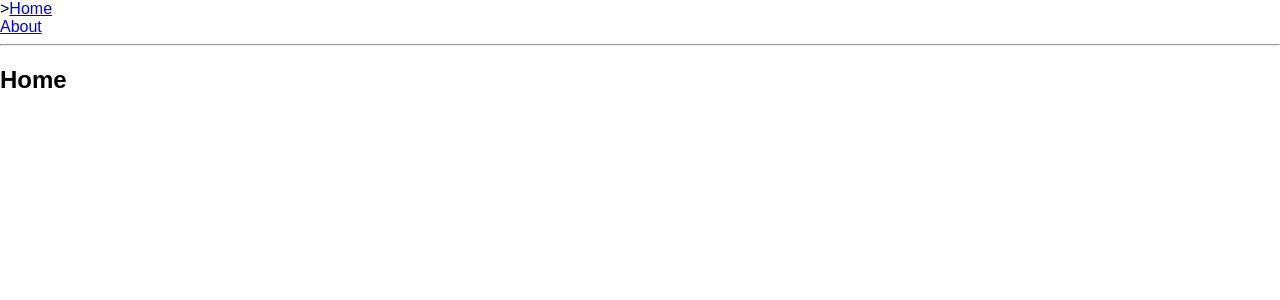
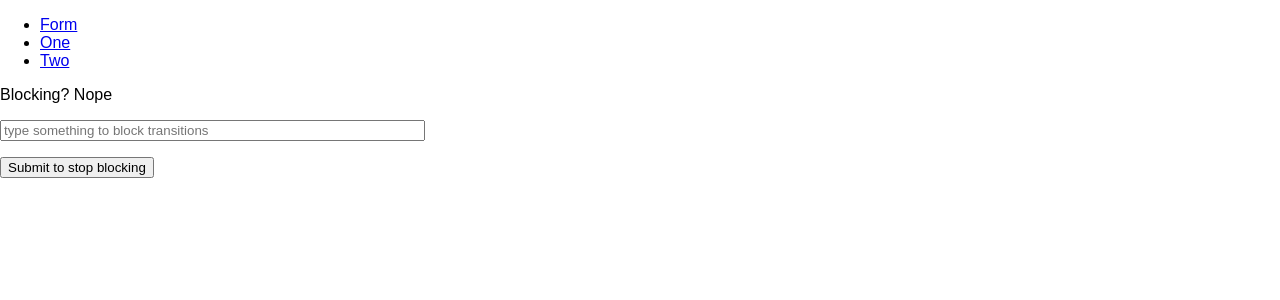
Before and after one commit to zhangfaliang/react-cli, a React (Create React App) app: page / in a window 1280 px wide. Shown: the top 300 px of the page. Built offline with nearby package versions, Linux system fonts and the light colour scheme.

Commit message:
add blocking transfor page

```diff
--- a/src/index.js
+++ b/src/index.js
@@ -13,7 +13,8 @@
   BasicExample,
   URLParameters,
   AuthExample,
-  CustomLink
+  CustomLink,
+  PreventingTransitionsExample
 } from './routers/index';
 
 const sagaMiddleware = createSagaMiddleware();
@@ -34,7 +35,7 @@
   // this function will be reused
   ReactDOM.render(
     <Provider store={store}>
-      <CustomLink />
+      <PreventingTransitionsExample />
     </Provider>,
     document.getElementById('root')
   );
--- /dev/null
+++ b/src/routers/PransitionsTransitions.js
@@ -0,0 +1,75 @@
+import React from 'react';
+import { BrowserRouter as Router, Route, Link, Prompt } from 'react-router-dom';
+
+const PreventingTransitionsExample = () => (
+  <Router>
+    <div>
+      <ul>
+        <li>
+          <Link to="/">Form</Link>
+        </li>
+        <li>
+          <Link to="/one">One</Link>
+        </li>
+        <li>
+          <Link to="/two">Two</Link>
+        </li>
+      </ul>
+      <Route path="/" exact component={Form} />
+      <Route path="/one" render={() => <h3>One</h3>} />
+      <Route path="/two" render={() => <h3>Two</h3>} />
+    </div>
+  </Router>
+);
+
+class Form extends React.Component {
+  state = {
+    isBlocking: false
+  };
+
+  render() {
+    const { isBlocking } = this.state;
+
+    return (
+      <form
+        onSubmit={event => {
+          event.preventDefault();
+          event.target.reset();
+          this.setState({
+            isBlocking: false
+          });
+        }}
+      >
+        <Prompt
+          when={isBlocking}
+          message={location =>
+            `Are you sure you want to go to ${location.pathname}`
+          }
+        />
+
+        <p>
+          Blocking?{' '}
+          {isBlocking ? 'Yes, click a link or the back button' : 'Nope'}
+        </p>
+
+        <p>
+          <input
+            size="50"
+            placeholder="type something to block transitions"
+            onChange={event => {
+              this.setState({
+                isBlocking: event.target.value.length > 0
+              });
+            }}
+          />
+        </p>
+
+        <p>
+          <button>Submit to stop blocking</button>
+        </p>
+      </form>
+    );
+  }
+}
+
+export default PreventingTransitionsExample;
--- a/src/routers/index.js
+++ b/src/routers/index.js
@@ -2,4 +2,11 @@
 import BasicExample from './basic';
 import AuthExample from './Redirects';
 import CustomLink from './CustomLink';
-export { BasicExample, URLParameters, AuthExample, CustomLink };
+import PreventingTransitionsExample from './PransitionsTransitions';
+export {
+  BasicExample,
+  URLParameters,
+  AuthExample,
+  CustomLink,
+  PreventingTransitionsExample
+};
```
